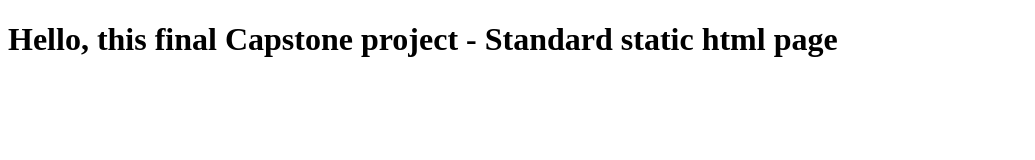
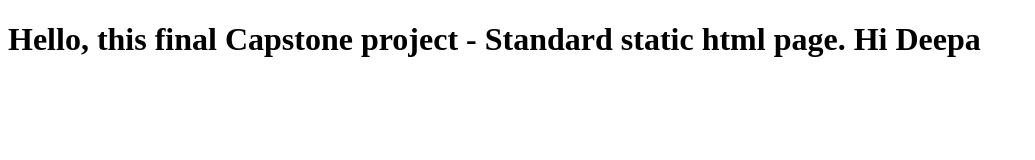
Before and after one commit to Deepasj/Finalproject, a plain HTML site: page app/index.html in a window 1280 px wide. Shown: the whole page, without its empty margins (0-1035 px from the left). Drawn offline with Linux system fonts and the light colour scheme.

Commit message:
Update index.html

```diff
--- a/app/index.html
+++ b/app/index.html
@@ -8,7 +8,8 @@
 </head>
 <body>
     <h1>
-        Hello, this final Capstone project - Standard static html page
+        Hello, this final Capstone project - Standard static html page.
+        Hi Deepa
     </h1>
 </body>
 </html>
```
